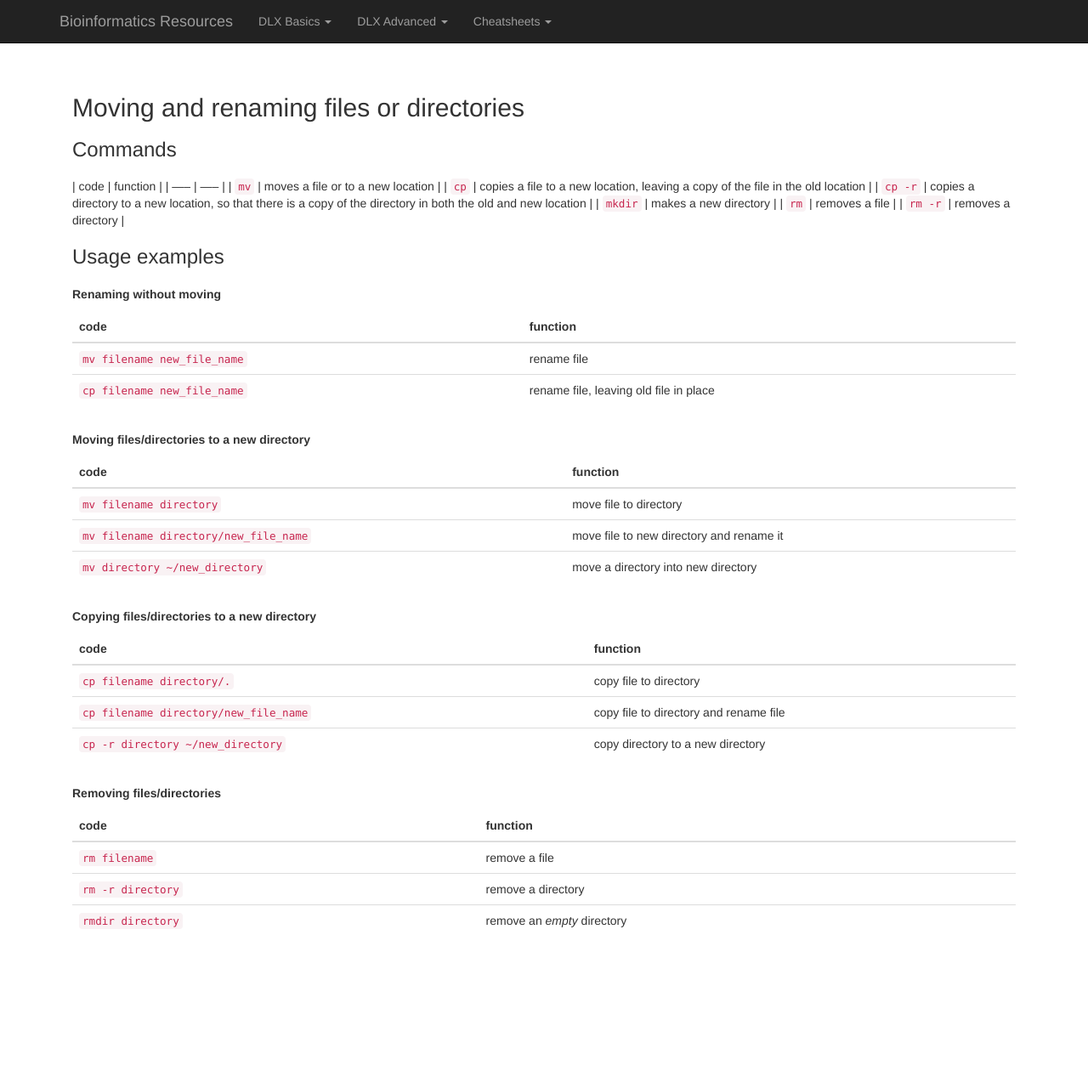
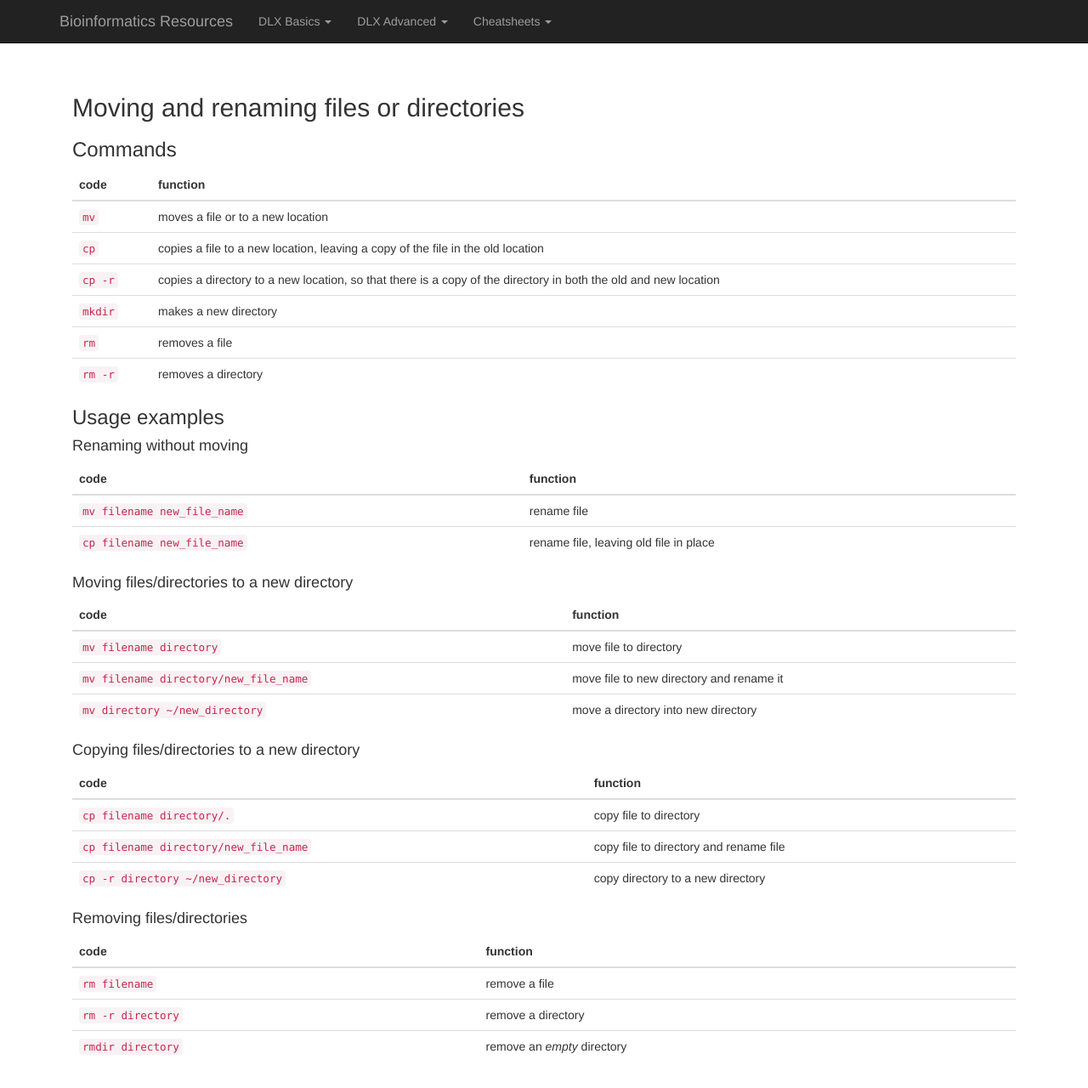
Before and after one commit to karajones/karajones.github.io, a Jekyll site: the page built from commands/basics4.md, in a window 1280 px wide and 1309 px high. Shown: the top 1280 px of the window at 85% size. Built offline with Jekyll 4.4.1, drawn with Linux system fonts in a browser that asks for light colours; nearby versions of some CDN libraries; our own code applies the rules of GitHub Pages for plain Markdown files.

```diff
--- a/commands/basics4.md
+++ b/commands/basics4.md
@@ -1,6 +1,7 @@
 ## Moving and renaming files or directories
 
 ### Commands
+
 | code | function |
 | ----- | ----- |
 | `mv` | moves a file or to a new location |
@@ -13,14 +14,14 @@
 
 ### Usage examples
 
-**Renaming without moving**
+#### Renaming without moving
 
 | code | function |
 | ----- | ----- |
 | `mv filename new_file_name` | rename file |
 | `cp filename new_file_name` | rename file, leaving old file in place |
 
-**Moving files/directories to a new directory**
+#### Moving files/directories to a new directory
 
 | code | function |
 | ----- | ----- |
@@ -28,7 +29,7 @@
 | `mv filename directory/new_file_name` | move file to new directory and rename it |
 | `mv directory ~/new_directory` | move a directory into new directory |
 
-**Copying files/directories to a new directory**
+#### Copying files/directories to a new directory
 
 | code | function |
 | ----- | ----- |
@@ -36,7 +37,7 @@
 | `cp filename directory/new_file_name` | copy file to directory and rename file |
 | `cp -r directory ~/new_directory` | copy directory to a new directory |
 
-**Removing files/directories**
+#### Removing files/directories
 
 | code | function |
 | ----- | ----- |
```
